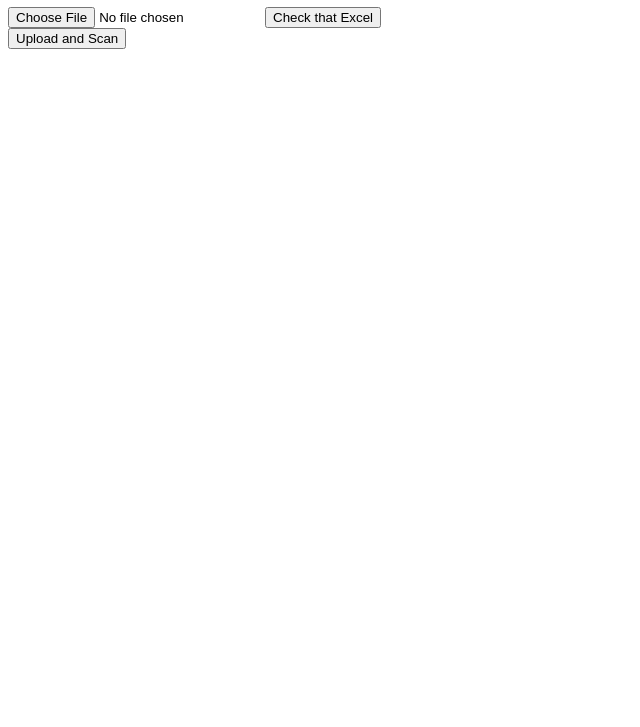
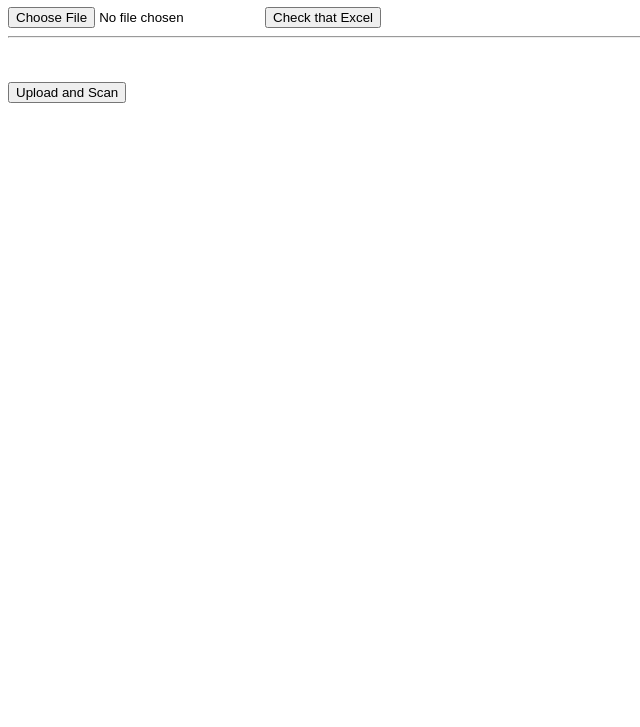
Before and after one commit to PranavSatav/VirusTotal-Scanner, a plain HTML site: page templates/index.html in a window 1280 px wide. Shown: the part 73-800 px from the top of the page, without its empty margins (0-640 px from the left). Drawn offline with Linux system fonts and the light colour scheme.

Commit message:
Update index.html

```diff
--- a/templates/index.html
+++ b/templates/index.html
@@ -12,7 +12,7 @@
         <input type="file" name="file" id="excelFile" accept=".xlsx" required>
         <button type="button" id="checkExcelButton">Check that Excel</button>
     </form>
-
+<hr><br><br>
     <form id="uploadScanForm" enctype="multipart/form-data">
         <button type="button" id="uploadScanButton">Upload and Scan</button>
     </form>
```
